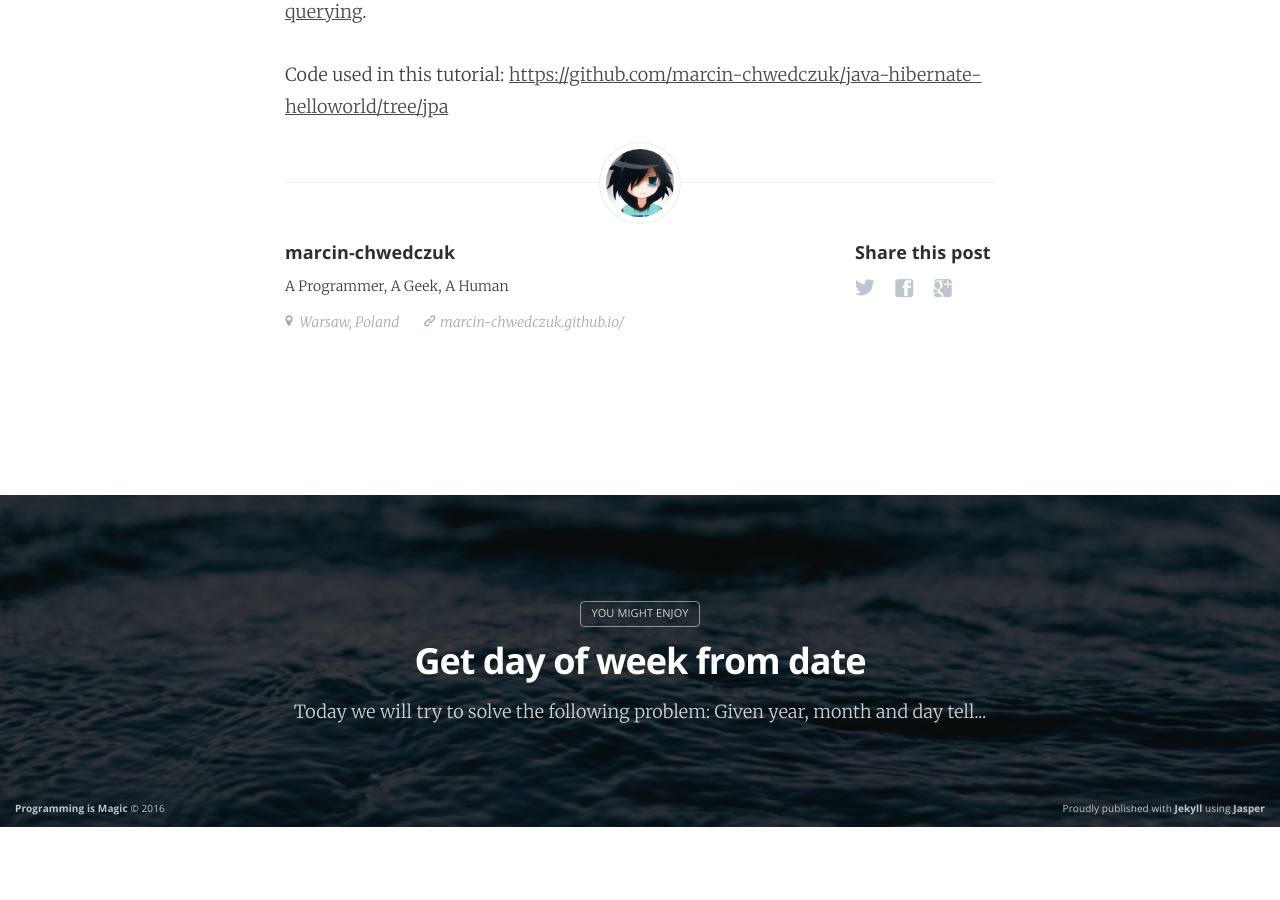
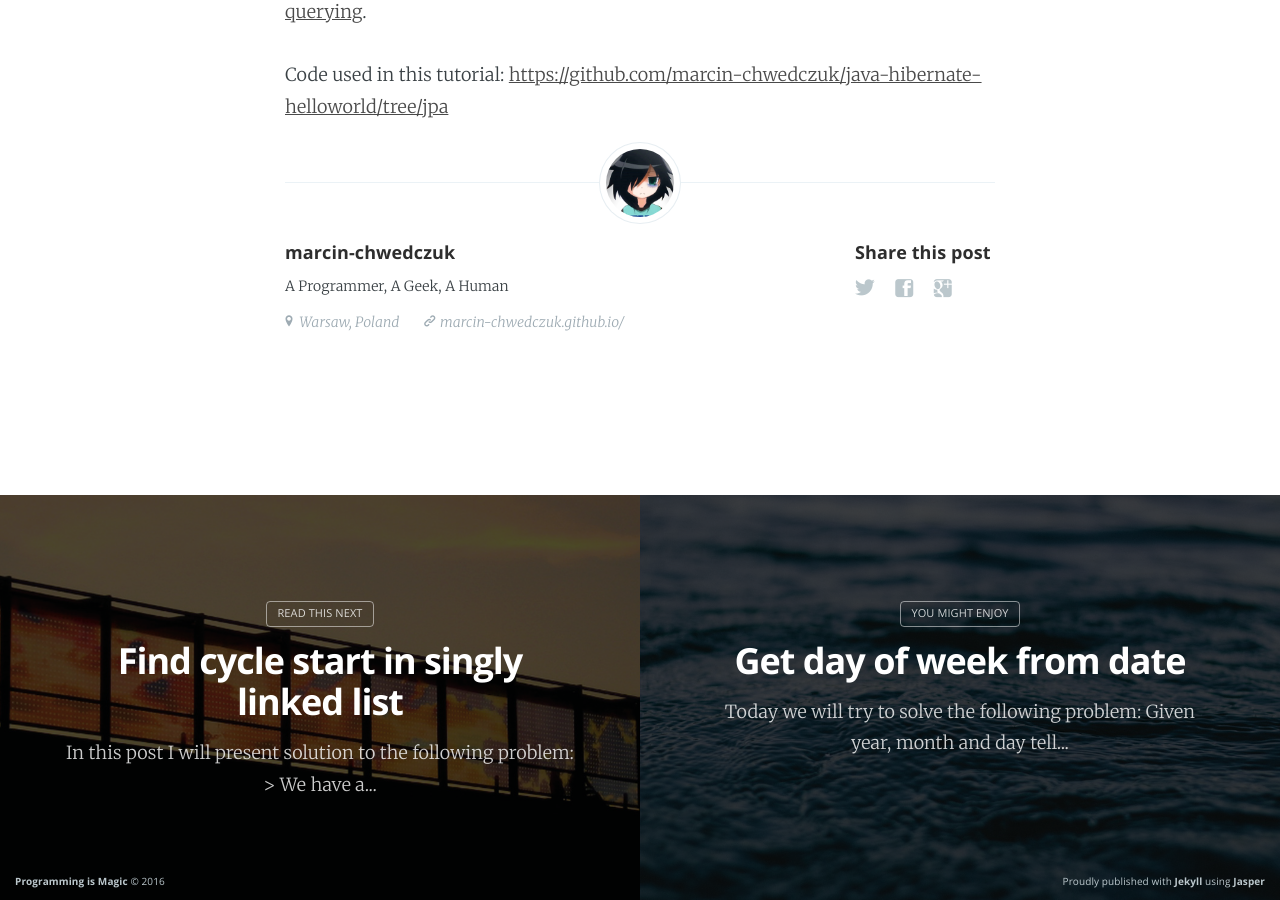
Before and after one commit to marcin-chwedczuk/_blog, a Jekyll site: the page built from _posts/2016-06-22-hibernate-hello-world-app.md, in a window 1280 px wide and 900 px high, scrolled down 23009 px. Built offline with Jekyll 4.4.1, drawn with Linux system fonts in a browser that asks for light colours; nearby versions of some CDN libraries; comment, search, counter and statistics services are not loaded; before the commit the page ends 23836 px from its top, so only the background shows below that; some of the changed lines change nothing that is shown.

Commit message:
First element of cycle in linked list

```diff
--- a/_posts/2016-06-22-hibernate-hello-world-app.md
+++ b/_posts/2016-06-22-hibernate-hello-world-app.md
@@ -8,6 +8,7 @@ subclass: 'post tag-test tag-content'
 categories: 'mc'
 navigation: True
 logo: 'assets/images/home.png'
+disqus: true
 ---
 
 In this tutorial we'll create minimal application that will allow us
--- /dev/null
+++ b/_posts/2016-06-25-find-cycle-start-in-singly-linked-list.md
@@ -0,0 +1,388 @@
+---
+layout: post
+cover: 'assets/images/mc_cover2.jpg'
+title: Find cycle start in singly linked list
+date:   2016-06-25 00:00:00
+tags: algorithms
+subclass: 'post tag-test tag-content'
+categories: 'mc'
+navigation: True
+logo: 'assets/images/home.png'
+disqus: true
+---
+
+In this post I will present solution to the following problem:
+
+> We have a non empty singly linked list with a cycle in it.
+> We must find first
+> element of a cycle in a linear time.
+
+For example, given a singly linked list:
+![List with cycle 1](assets/images/2016-06-25/llcycle1.svg)
+Algorithm should return node `N3` as it is the first node counting
+from head of a list that is part of cycle.
+
+##### Boundary conditions
+
+To better understand this problem let's think about boundary conditions for
+our algorithm.
+
+One of the boundary conditions is that entire list forms single cycle:
+![Entire list forms cycle](assets/images/2016-06-25/llcycle2.svg)
+In this case our algorithm should return first element of a list (`N1` node for a list
+presented on picture above).
+
+Another boundary condition is that only last element
+of the list forms a cycle:
+![Only last element of the list forms a cycle](assets/images/2016-06-25/llcycle3.svg)
+In this case algorithm should return last element of the list (`N4` node for
+a list presented on picture above).
+
+The last boundary condition is a list that consists of only one element:
+![Single element list](assets/images/2016-06-25/llcycle4.svg)
+In this case algorithm should return that single element.
+
+For all except last described boundary conditions we should consider lists with odd and even number of elements.
+
+##### Create test suite
+
+Let's code these boundary conditions and a few of other generic cases as a set of unit tests.
+To represent list nodes we will use following Java class:
+{% highlight java %}
+public class ListNode {
+    public int value;
+    public ListNode next;
+
+    public ListNode(int value) { this(value, null); }
+
+    public ListNode(int value, ListNode next) {
+        this.value = value;
+        this.next = next;
+    }
+
+    @Override
+    public String toString() {
+        return "ListNode{" +
+                "value=" + value +
+                '}';
+    }
+}
+{% endhighlight %}
+Our algorithm will be represented by `CycleStart.find` method:
+{% highlight java %}
+public final class CycleStart {
+    private CycleStart() { }
+
+    public static ListNode find(ListNode list) {
+        // TODO: Implement algorithm
+        return null;
+    }
+}
+{% endhighlight %}
+To avoid code duplication we will use JUnit 4 parameterized unit tests.
+AssertJ will be used
+as an assertion library:
+{% highlight java %}
+@RunWith(Parameterized.class)
+public class CycleStartTest {
+
+    @Parameterized.Parameters(name =
+        "testcase {index}: CycleStart_find_works_with(listSize={0}, cycleSize={1})")
+    public static Iterable<Object[]> data() {
+        return Arrays.asList(new Object[][] {
+        /* LIST_SIZE    CYCLE_SIZE */
+
+        /* single element list */
+        {  1,  1 },
+
+        /* every element of list is part of cycle (odd and even list size cases) */
+        { 10, 10 },
+        {  9,  9 },
+
+        /* only last element of list is part of cycle */
+        { 10,  1 },
+        {  9,  1 },
+
+        /* random number of elements are part of cycle (with odd/even variants) */
+        { 10,  5 },
+        { 9,   5 },
+        { 10,  6 },
+        { 9,   6 },
+        { 34, 11 }
+        });
+    }
+
+    private final int listSize;
+    private final int cycleSize;
+
+    public CycleStartTest(int listSize, int cycleSize) {
+        this.listSize = listSize;
+        this.cycleSize = cycleSize;
+    }
+
+    @Test
+    public void runTest() {
+        ListWithCycle testData = ListWithCycle.having()
+                .listSize(listSize)
+                .cycleSize(cycleSize)
+                .create();
+
+        ListNode cycleStart = CycleStart.find(testData.list);
+
+        assertThat(cycleStart)
+                .isNotNull()
+                .isEqualTo(testData.cycleStart);
+    }
+}
+{% endhighlight %}
+Each of arrays returned by static `data()` method contains
+`CycleStartTest` constructor parameters. For each of these arrays JUnit will create
+`CycleStartTest` instance with parameters passed to class constructor. Then
+JUnit will call all methods annotated with `@Test` on that instance.
+In our case we have two parameters `listSize` and `cycleSize`, I think these
+are pretty self explanatory.
+
+The last missing piece is `ListWithCycle` helper that creates list of given size
+with cycle of given size:
+{% highlight java %}
+class ListWithCycle {
+    public final ListNode list;
+    public final ListNode cycleStart;
+
+    private ListWithCycle(ListNode listHead, ListNode cycleStart) {
+        this.list = listHead;
+        this.cycleStart = cycleStart;
+    }
+
+    public static Builder having() {
+        return new Builder();
+    }
+
+    public static class Builder {
+        private int listSize;
+        private int cycleSize;
+
+        public Builder listSize(int listSize) {
+            if (listSize < 0) throw new IllegalArgumentException("listSize must be >= 0");
+
+            this.listSize = listSize;
+            this.cycleSize = listSize;
+            return this;
+        }
+
+        public Builder cycleSize(int cycleSize) {
+            if (cycleSize <= 0) throw new IllegalArgumentException("cycleSize must be > 0");
+            if (cycleSize > listSize) throw new IllegalArgumentException("cycleSize must be <= listSize");
+
+            this.cycleSize = cycleSize;
+            return this;
+        }
+
+        public ListWithCycle create() {
+            List<ListNode> nodes = new ArrayList<>();
+            ListNode prev = null;
+
+            // create list
+            for (int i = 0; i < listSize; i++) {
+                ListNode curr = new ListNode(i);
+                if (prev != null)
+                    prev.next = curr;
+                prev = curr;
+
+                nodes.add(curr);
+            }
+
+            // create list cycle
+            ListNode tail = prev;
+            ListNode cycleStart = nodes.get(nodes.size() - cycleSize);
+            tail.next = cycleStart;
+
+            return new ListWithCycle(nodes.get(0), cycleStart);
+        }
+    }
+}
+{% endhighlight %}
+Now with unit tests covering all normal and border cases we can
+start implementing our algorithm.
+
+##### Create simple implementation
+Let's start with simple implementation that works in `O(N)` time but uses `O(N)`
+additional memory.
+The idea behind this algorithm is simple. We will be tracking all
+already visited nodes, when we visit some node N twice we will know that
+node N must be start of a cycle.
+
+This is implemented in Java as:
+{% highlight java %}
+public static ListNode find(ListNode list) {
+    Map<ListNode, Object> visitedNodes =
+                    new IdentityHashMap<ListNode, Object>();
+
+    for (ListNode curr = list; curr != null; curr = curr.next) {
+        if (visitedNodes.containsKey(curr)) {
+            // curr was already visited so we visit it twice
+            return curr;
+        }
+        else {
+            // mark as visited
+            visitedNodes.put(curr, null);
+        }
+    }
+
+    return null;
+}
+{% endhighlight %}
+We use `IdentityHashMap<K,V>` to track already visited nodes.
+`IdentityHashMap<K,V>` is special purpose `Map<K,V>`
+implementation that uses *references* to objects
+as a keys.
+Internally it uses `==` instead of `Object.equals()` to compare keys for equality, and
+`System.identityHashCode()` instead of `Object.hashCode()` to compute hashes.
+
+This algorithm passes all unit tests but can't we do any better?
+In fact we can, there is a beautiful algorithm that runs in `O(N)` time and
+uses `O(1)` memory.
+
+##### Create efficient implementation
+Let's create a more efficient implementation.
+To understand how it works we must first familiarize ourselves with fast and slow pointer
+method. Main usage of fast and slow pointer method is cycle detection in singly
+linked lists. The main idea is to have two pointers that traverse the same list. One pointer
+"slow" moves only one element at time, other pointer "fast" moves two elements at time.
+Singly linked list contains cycle if both pointers met.
+This can be implemented in Java as:
+{% highlight java %}
+boolean hasCycle(ListNode head) {
+    ListNode slow = head;
+    ListNode fast = head;
+
+    while (fast != null && fast.next != null) {
+        slow = slow.next;
+        fast = fast.next.next;
+
+        // fast caught up to slow, so there is a loop
+        if(slow == fast)
+            return true;
+    }
+
+    // fast reached null, so the list terminates
+    return false;
+}
+{% endhighlight %}
+
+In our algorithm we'll use simple fact from fast/slow pointer method: when
+fast and slow pointers are inside cycle, fast pointer cannot "jump over" slow pointer.
+In other words situation like:
+![FAST pointer cannot jump over SLOW pointer](assets/images/2016-06-25/proof1.svg)
+is not possible.
+
+PROOF: First we assume that slow pointer always moves first and that
+we stop algorithm when fast and slow pointer meet. (If entire list is one
+cycle we would not count first step - when fast and slow pointers point to the list head).
+Let's assume that fast pointer jumped over slow pointer as depicted on image above.
+We know that slow pointer always moves first and it moves only one element at time,
+so before slow pointer moved it was at `N2` node. But that was the node that
+fast pointer was pointing to before it moved. In other words before slow and fast pointers
+moved they pointed to the same node so our algorithm should have stopped, but it didn't.
+Here we have contradiction that completes the proof.
+
+Consequence of above proof is simple fact: let's say slow and fast pointers are pointing
+at cycle first element and that cycle has C elements in total. After at most C slow pointer
+moves, pointers must meed again.
+
+Now let's go back to our cycle start finding algorithm.
+To help us reason we will introduce some variables:
+
+* N - number of nodes in list before cycle (`N = 3` in our example below)
+* C - number of nodes in cycle (`C = 4` in our example below)
+* K - position of slow pointer inside cycle
+ (first element of cycle has `k: 0`, second `k: 1` etc.)
+
+Let's consider following situation, we ran fast/slow pointer algorithm on 7 element list
+depicted below:
+![SLOW pointer entering cycle](assets/images/2016-06-25/proof2.svg)
+After N iterations of algorithm slow pointer enters
+first element of the cycle and has position `K = 0`. Meanwhile fast
+pointer that moves 2 times faster has position `Kfast = N % C`.
+From this point every iteration of algorithm moves slow pointer from position `K` to `K+1`,
+and fast pointer from position `Kfast` to `Kfast+2`. In other words after `S` iterations
+of algorithm slow pointer has position `S % C` and fast pointer has position `(N+2*S) % C`.
+We know that fast pointer cannot jump over slow pointer, both pointers must met
+in some `Smet` iteration (where `Smet <= C`). When this happens we have:
+
+{% highlight no-highlight %}
+Smet % C = (N + 2*Smet) % C
+{% endhighlight %}
+or in more mathematical notation:
+{% highlight no-highlight %}
+> Smet = N + 2*Smet (mod C)
+{% endhighlight %}
+We can transform this equation using modulo arithmetic into:
+{% highlight no-highlight %}
+0 = N + Smet (mod C)
+{% endhighlight %}
+and finally into:
+{% highlight no-highlight %}
+-Smet = N (mod C)
+{% endhighlight %}
+This last equation is very important, it tells us that after another `N` iterations of the
+algorithm slow pointer will point at cycle first element:
+{% highlight no-highlight %}
+slow_pointer_pos_after_another_N_iterations =
+        Smet + N = Smet + (-Smet) = 0 (mod C)
+{% endhighlight %}
+
+From this we can get main idea of our new algorithm. First run fast/slow pointer algorithm
+until pointers met. Then we know that after another N iterations slow pointer will point
+at cycle first element. But hey if we start moving from list head after N iterations we will
+point at first cycle element too! We don't know N but if we start moving slow pointer
+one element at time and simultaneously we start moving another pointer from list head
+one element at time they must met at cycle first element:
+![Final algorithm illustrated](assets/images/2016-06-25/proof3.svg)
+
+Above description of algorithm will work only when `C > 1` and `N > 1`. Case when `C = 1`
+is simple and I leave it as an exercise to reader.
+Case when `N = 0`: entire list forms a single cycle is easy too, we solve it now.
+Slow and fast pointers will met after `Smet` iterations, then:
+{% highlight no-highlight %}
+slow_pos = Smet % C
+fast_pos = Smet*2 % C
+
+Smet = Smet*2 (mod C)
+0 = Smet (mod C)
+{% endhighlight %}
+In other words because `Smet <= C` and `Smet = 0 (mod C)`
+pointers can met only at the first element of the cycle (at position 0 or C).
+First element of the cycle is a list head, so in this case our algorithm will work too!
+
+Now let's move to implementation:
+{% highlight java %}
+private static ListNode find(ListNode list) {
+    ListNode slow = list;
+    ListNode fast = list;
+
+    // find meeting point
+    do {
+        slow = slow.next;
+        fast = fast.next.next;
+    }
+    while (slow != fast);
+
+    // find cycle start
+    ListNode k = slow;
+    ListNode head = list;
+
+    while (k != head) {
+        k = k.next;
+        head = head.next;
+    }
+
+    return head;
+}
+{% endhighlight %}
+All tests are green so we are done, yay!
+
+##### References
+
+* [How to detect loop in linked list](http://stackoverflow.com/questions/2663115/how-to-detect-a-loop-in-a-linked-list)
+* [Fun with modulo arithmetic](https://betterexplained.com/articles/fun-with-modular-arithmetic/)
```
Also changed, not shown: assets/images/2016-06-25/llcycle1.svg (added), assets/images/2016-06-25/llcycle2.svg (added), assets/images/2016-06-25/llcycle3.svg (added), assets/images/2016-06-25/llcycle4.svg (added), assets/images/2016-06-25/proof1.svg (added), assets/images/2016-06-25/proof2.svg (added), assets/images/2016-06-25/proof3.svg (added), assets/images/mc_cover1.jpg (added), assets/images/mc_cover2.jpg (added).
